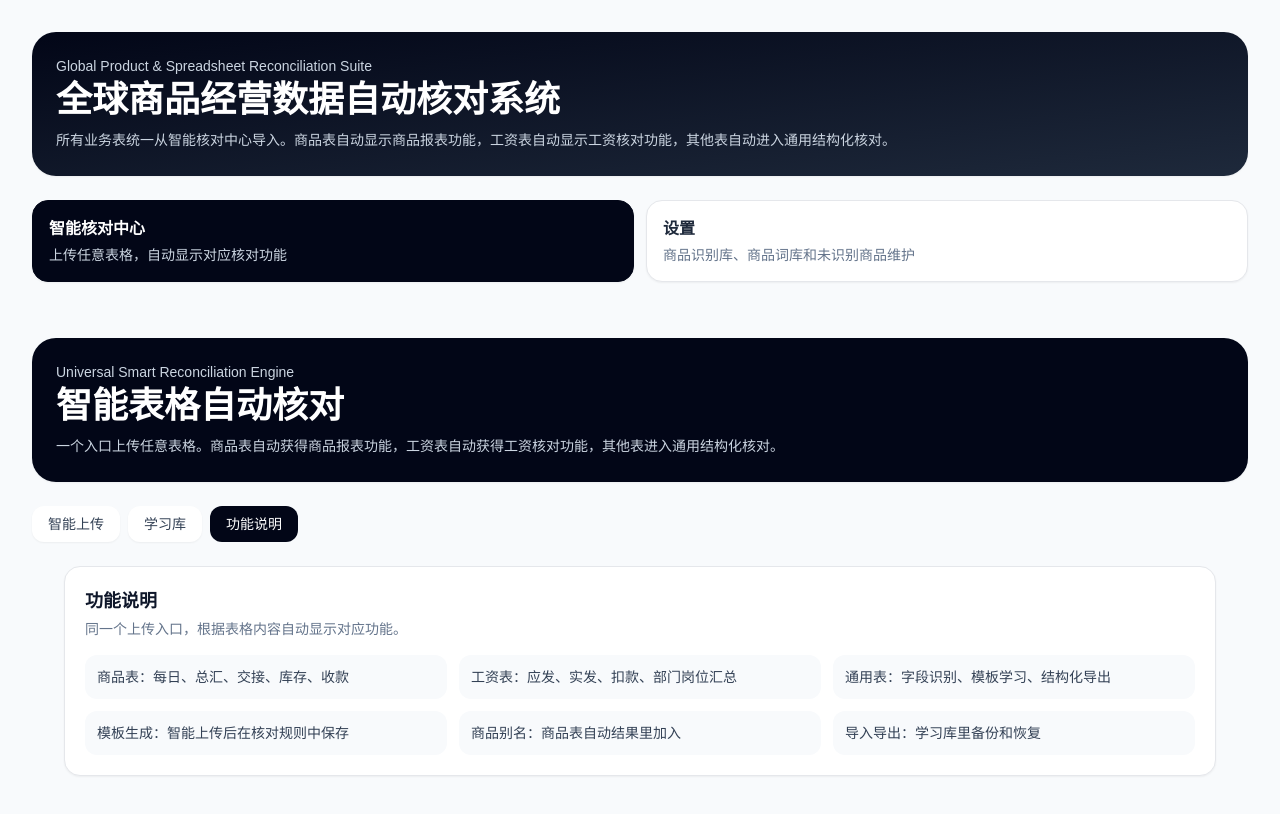
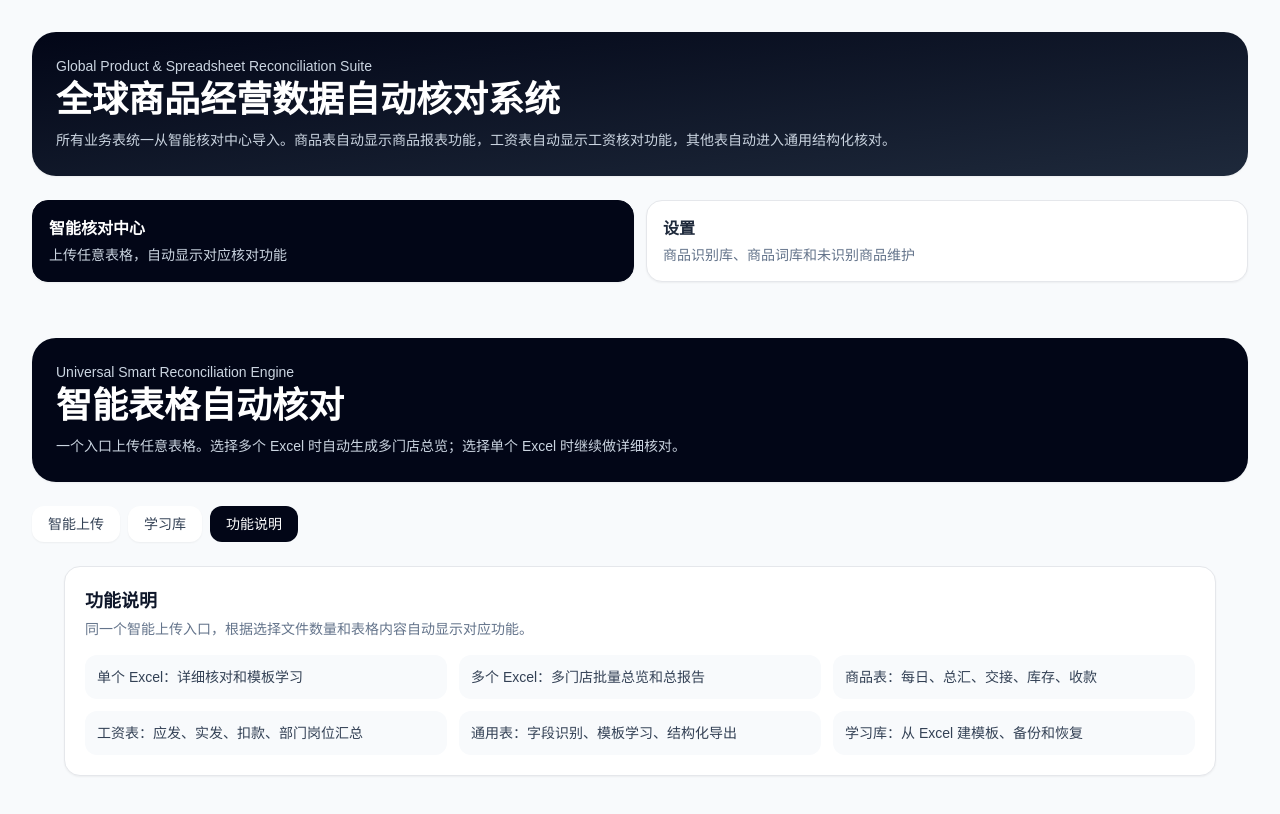
Before and after one commit to GrandpaNiuu/inventory-shift-web, a Next.js app: page / in a window 1280 px wide. Both pictures are taken after a click on the button "功能说明". Shown: the top 814 px of the page. Built offline with nearby package versions, Linux system fonts and the light colour scheme.

Commit message:
在智能上传中加入多文件模式

```diff
--- a/app/UniversalSmartReportAppV5.tsx
+++ b/app/UniversalSmartReportAppV5.tsx
@@ -2,6 +2,7 @@
 
 import { useState } from "react";
 import UniversalSmartReportAppV4 from "./UniversalSmartReportAppV4";
+import MultiFileSmartUploadPanel from "./MultiFileSmartUploadPanel";
 import TemplateLibraryTools from "./TemplateLibraryTools";
 
 type MainTab = "smart" | "learn" | "guide";
@@ -14,7 +15,7 @@ export default function UniversalSmartReportAppV5() {
       <header className="mb-6 rounded-3xl bg-slate-950 p-6 text-white shadow-sm">
         <p className="text-sm text-slate-300">Universal Smart Reconciliation Engine</p>
         <h1 className="mt-1 text-2xl font-bold md:text-4xl">智能表格自动核对</h1>
-        <p className="mt-2 max-w-4xl text-sm leading-6 text-slate-300">一个入口上传任意表格。商品表自动获得商品报表功能，工资表自动获得工资核对功能，其他表进入通用结构化核对。</p>
+        <p className="mt-2 max-w-4xl text-sm leading-6 text-slate-300">一个入口上传任意表格。选择多个 Excel 时自动生成多门店总览；选择单个 Excel 时继续做详细核对。</p>
       </header>
 
       <nav className="mb-6 flex flex-wrap gap-2">
@@ -24,9 +25,12 @@ export default function UniversalSmartReportAppV5() {
       </nav>
     </div>
 
-    {tab === "smart" ? <section className="smart-upload-embedded">
-      <style>{`.smart-upload-embedded > main { padding: 0 !important; min-height: 0 !important; } .smart-upload-embedded > main > div > header, .smart-upload-embedded > main > div > nav { display: none !important; }`}</style>
-      <UniversalSmartReportAppV4 />
+    {tab === "smart" ? <section className="space-y-6">
+      <MultiFileSmartUploadPanel />
+      <section className="smart-upload-embedded">
+        <style>{`.smart-upload-embedded > main { padding: 0 !important; min-height: 0 !important; } .smart-upload-embedded > main > div > header, .smart-upload-embedded > main > div > nav { display: none !important; }`}</style>
+        <UniversalSmartReportAppV4 />
+      </section>
     </section> : null}
 
     {tab === "learn" ? <section className="space-y-6">
@@ -36,15 +40,15 @@ export default function UniversalSmartReportAppV5() {
     {tab === "guide" ? <section className="mx-auto max-w-7xl px-4 md:px-8">
       <div className="rounded-2xl border bg-white p-5 shadow-sm">
         <h2 className="text-lg font-bold text-slate-900">功能说明</h2>
-        <p className="mt-1 text-sm text-slate-500">同一个上传入口，根据表格内容自动显示对应功能。</p>
+        <p className="mt-1 text-sm text-slate-500">同一个智能上传入口，根据选择文件数量和表格内容自动显示对应功能。</p>
         <div className="mt-4 grid gap-3 md:grid-cols-3">
           {[
+            "单个 Excel：详细核对和模板学习",
+            "多个 Excel：多门店批量总览和总报告",
             "商品表：每日、总汇、交接、库存、收款",
             "工资表：应发、实发、扣款、部门岗位汇总",
             "通用表：字段识别、模板学习、结构化导出",
-            "模板生成：智能上传后在核对规则中保存",
-            "商品别名：商品表自动结果里加入",
-            "导入导出：学习库里备份和恢复"
+            "学习库：从 Excel 建模板、备份和恢复"
           ].map((item) => <div key={item} className="rounded-xl bg-slate-50 p-3 text-sm text-slate-700">{item}</div>)}
         </div>
       </div>
```
